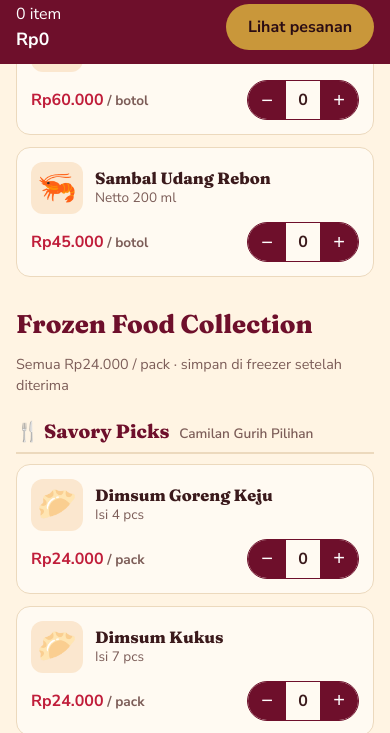
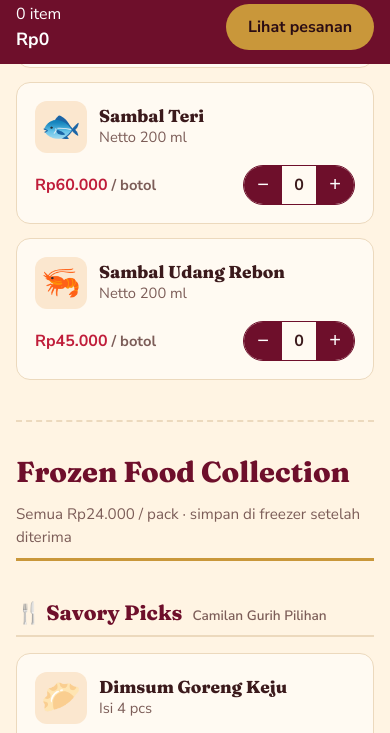
Before and after one commit to shecky17/KRISTA, a plain HTML site: page index.html in a window 390 px wide. Shown: the part 780-1513 px from the top of the page. Drawn offline with Linux system fonts and the light colour scheme.

Commit message:
Update index.html

```diff
--- a/index.html
+++ b/index.html
@@ -74,6 +74,26 @@ footer{text-align:center;color:var(--mute);font-style:italic;padding:24px 16px;f
 .thx .actions{justify-content:center;margin-top:16px}
 @media(prefers-color-scheme:dark){:root{--cream:#2a1114;--card:#3a1a1f;--ink:#fbeee0;--mute:#d3b4a6;--line:#5b2d34}.item.on{background:#4d1d27}.ico{background:#552830}.form input,.form textarea,.form select{background:#2a1114}.btn.alt{color:#f3d9a0;border-color:#f3d9a0}.sec-h h2,.total,.thx h2,.sub{color:#f3d9a0}.price{color:#ff8a9c}.thx .info,.note{background:#4d1d27}}
 @media(prefers-reduced-motion:reduce){*{transition:none!important;scroll-behavior:auto!important}}
+
+/* ===== Tampilan lebih lega per kategori ===== */
+section{margin:56px 0}
+section + section{padding-top:40px;border-top:2px dashed var(--line)}
+.sec-h{margin-bottom:20px;padding-bottom:10px;border-bottom:3px solid var(--gold)}
+.sec-h h2{font-size:1.8rem}
+.sec-h span{font-size:.95rem}
+.sub{margin:36px 0 16px;font-size:1.3rem}
+.grid{gap:18px}
+.item{padding:18px;gap:12px}
+.item h3{font-size:1.08rem}
+.meta{font-size:.92rem}
+.sec-note{margin-bottom:20px}
+.notice{margin:28px 0}
+.form{padding:22px;gap:18px}
+@media(max-width:560px){
+  section{margin:40px 0}
+  section + section{padding-top:28px}
+  .grid{gap:14px}
+}
 </style>
 </head>
 <body>
```
